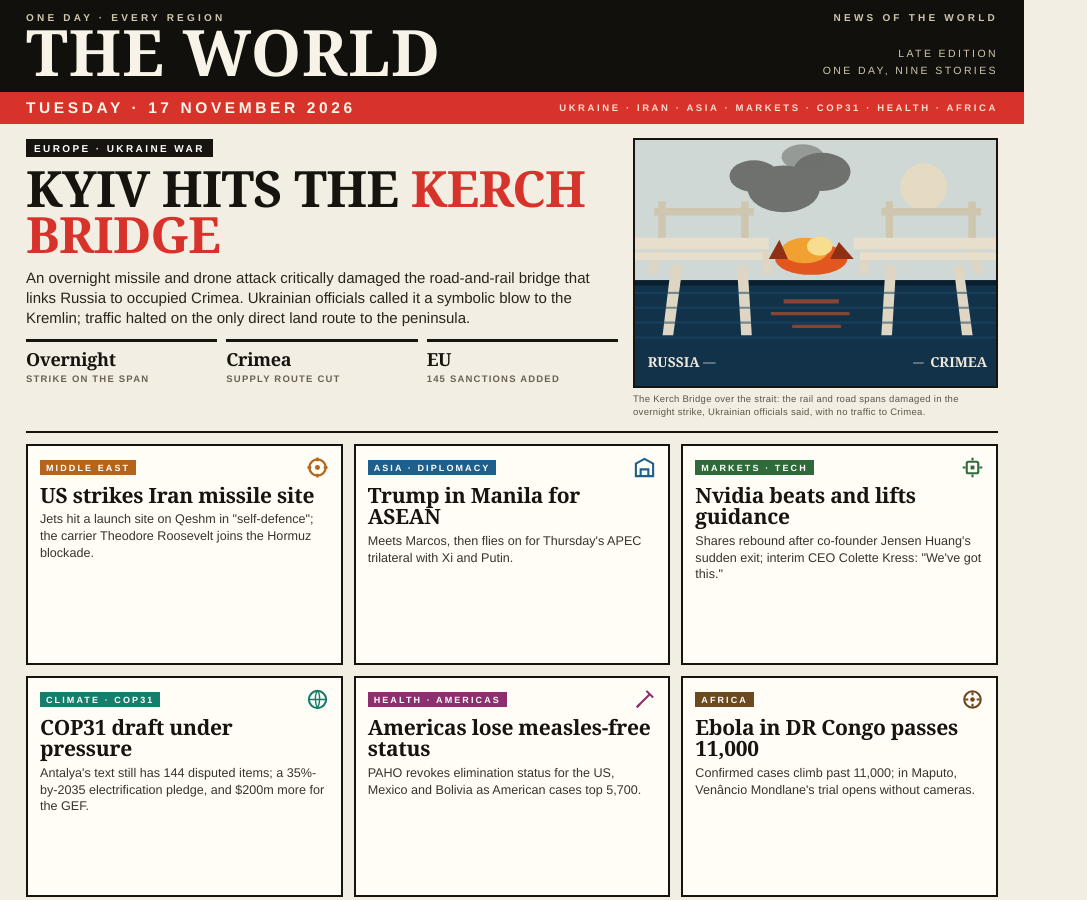
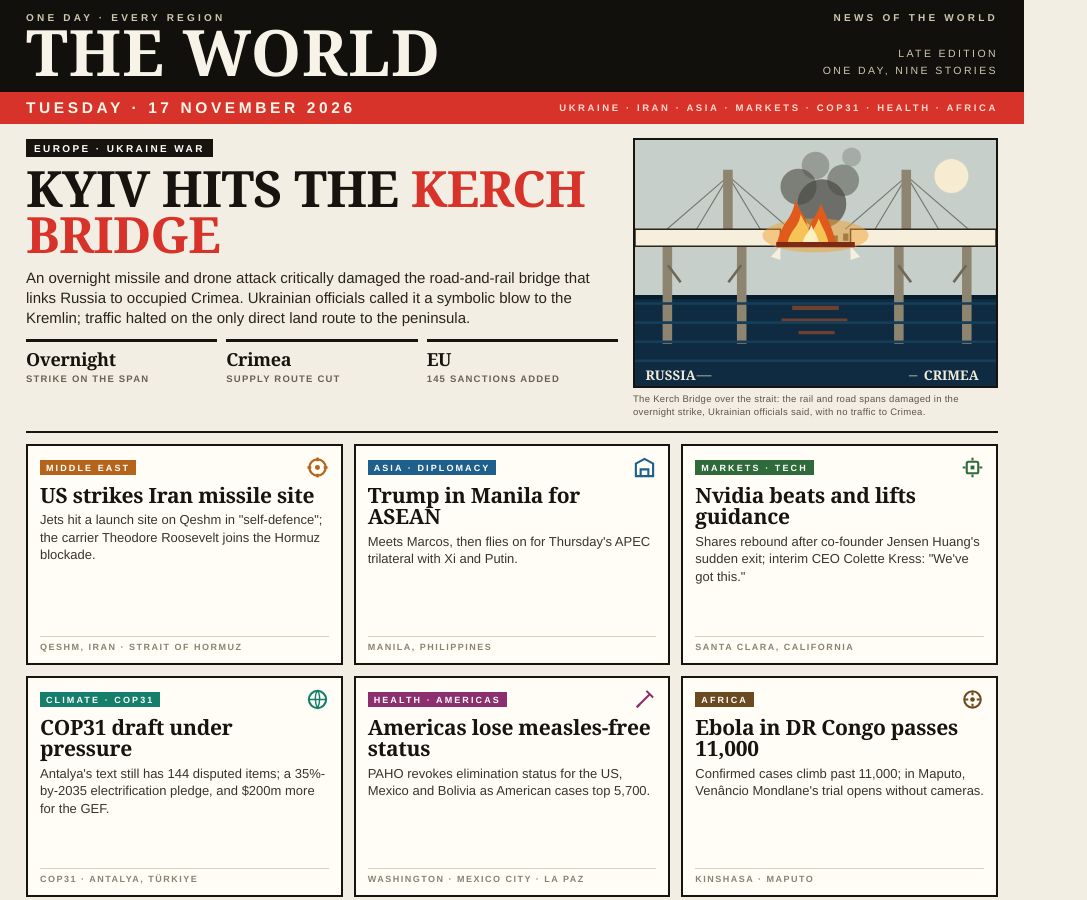
Before and after one commit to AuraFamerCode/news-image-2026-11-17, a website: page tools/front-page.html in a window 1280 px wide. Shown: the top 900 px of the page, without its empty margins (0-1087 px from the left). Drawn offline with Linux system fonts and the light colour scheme.

Commit message:
Render the final front page image

```diff
--- a/tools/front-page.html
+++ b/tools/front-page.html
@@ -51,7 +51,9 @@
   .card .r.mk { background: #2f6b3a } .card .r.cl { background: #167f6b }
   .card .r.he { background: #8c2f6e } .card .r.af { background: #6b4a1f }
   .card h3 { font-family: Georgia, serif; font-size: 21px; line-height: 1.03; letter-spacing: -.25px }
-  .card p { font-size: 12.6px; line-height: 1.32; margin-top: 5px; color: #3a332a }
+  .card p { font-size: 13px; line-height: 1.34; margin-top: 5px; color: #3a332a }
+  .card .src { margin-top: auto; border-top: 1px solid #d9d0bb; padding-top: 5px; font-size: 9px;
+               letter-spacing: 1.5px; text-transform: uppercase; color: #8b8271; font-weight: 700 }
   .ico { width: 23px; height: 23px; display: block }
 
   .numbers { display: flex; margin: 10px 26px 0; border-top: 2px solid #17130f;
@@ -100,55 +102,70 @@
   </div>
   <figure>
     <svg viewBox="0 0 340 232" role="img" aria-label="The Kerch bridge burning over the strait">
-      <rect width="340" height="232" fill="#efe9dc"/>
-      <!-- sky -->
-      <rect y="0" width="340" height="132" fill="#cfd8d4"/>
-      <circle cx="272" cy="44" r="22" fill="#e8dcc0" opacity=".85"/>
-      <!-- smoke -->
-      <g fill="#4a4a46" opacity=".72">
-        <ellipse cx="140" cy="46" rx="34" ry="22"/>
-        <ellipse cx="176" cy="30" rx="27" ry="18"/>
-        <ellipse cx="112" cy="34" rx="23" ry="15"/>
-        <ellipse cx="158" cy="16" rx="20" ry="12" opacity=".6"/>
+      <rect width="340" height="232" fill="#e8e2d2"/>
+      <rect y="0" width="340" height="146" fill="#c6cfc9"/>
+      <circle cx="298" cy="34" r="16" fill="#f6ecd2"/>
+
+      <!-- smoke plume -->
+      <g fill="#4b4a44">
+        <circle cx="176" cy="60" r="23" opacity=".72"/>
+        <circle cx="154" cy="44" r="17" opacity=".6"/>
+        <circle cx="196" cy="38" r="15" opacity=".5"/>
+        <circle cx="170" cy="24" r="13" opacity=".38"/>
+        <circle cx="204" cy="16" r="9" opacity=".26"/>
       </g>
+
       <!-- sea -->
-      <rect y="132" width="340" height="100" fill="#12324a"/>
-      <path d="M0 132h340v5H0z" fill="#0a1f2e"/>
-      <!-- bridge piers -->
-      <g fill="#ded6c2">
-        <path d="M34 118l-8 66h10l9-66zM96 118l4 66h10l-4-66zM236 118l-4 66h10l4-66zM300 118l8 66h10l-9-66z"/>
-        <path d="M18 104l-6 22h8l5-22zM118 104l3 22h8l-3-22zM214 104l-3 22h8l3-22zM314 104l6 22h8l-5-22z"/>
+      <rect y="146" width="340" height="86" fill="#0e2b41"/>
+      <path d="M0 146h340v4H0z" fill="#081d2c"/>
+
+      <!-- piers -->
+      <g fill="#8d8570">
+        <path d="M26 96h9v96h-9zM96 96h9v96h-9zM244 96h9v96h-9zM308 96h9v96h-9z"/>
       </g>
-      <!-- deck: intact left and right, missing span in the middle -->
-      <g fill="#e7dfcb">
-        <path d="M0 92h126v11H0zM0 106h120v7H0z"/>
-        <path d="M206 92h134v11H206zM212 106h128v7H212z"/>
+      <g stroke="#6f6857" stroke-width="2.5">
+        <path d="M31 118l12 16M100 118l-12 16M248 118l12 16M312 118l-12 16"/>
       </g>
-      <!-- arch towers -->
-      <g fill="#cfc6b0">
-        <path d="M22 58h7v34h-7zM100 58h7v34h-7zM236 58h7v34h-7zM314 58h7v34h-7z"/>
-        <path d="M18 64h94v7H18zM232 64h94v7H232z"/>
+
+      <!-- towers and cables -->
+      <g stroke="#3a352c" stroke-width="1.1" opacity=".55">
+        <path d="M88 34l-58 50M88 34l-30 50M88 34l30 50M88 34l58 50"/>
+        <path d="M256 34l-58 50M256 34l-30 50M256 34l30 50M256 34l58 50"/>
       </g>
-      <!-- fire in the gap -->
-      <g>
-        <ellipse cx="166" cy="112" rx="34" ry="15" fill="#e2571f"/>
-        <ellipse cx="160" cy="104" rx="22" ry="12" fill="#f0a132"/>
-        <ellipse cx="174" cy="100" rx="12" ry="9" fill="#f8dd8f"/>
-        <path d="M206 112l-14-16-8 16z" fill="#8f2f14"/>
-        <path d="M126 112l10-18 8 18z" fill="#8f2f14"/>
+      <g fill="#8d8570"><path d="M83 28h9v56h-9zM251 28h9v56h-9z"/></g>
+
+      <!-- deck, broken in the middle -->
+      <g fill="#f6efdc" stroke="#2a251d" stroke-width="1.4">
+        <path d="M0 84h137v16H0zM203 84h137v16H203z"/>
       </g>
-      <!-- water reflection -->
-      <g opacity=".55">
-        <path d="M140 150h52v4h-52zM128 162h74v3h-74zM148 174h46v3h-46z" fill="#e2571f"/>
-        <path d="M0 144h340M0 158h340M0 172h340M0 186h340" stroke="#1d4a68" stroke-width="2"/>
+      <g fill="#f6efdc">
+        <path d="M137 100l-9 10 9 3zM203 100l9 10-9 3z"/>
       </g>
-      <!-- labels -->
-      <g font-family="Georgia, serif" font-size="13" font-weight="bold" fill="#efe9dc">
-        <text x="12" y="214">RUSSIA</text>
-        <text x="278" y="214">CRIMEA</text>
+      <g fill="#2a251d">
+        <path d="M140 88h6v8h-6zM154 92h5v8h-5zM186 90h5v9h-5zM196 88h5v7h-5z" opacity=".7"/>
       </g>
-      <g stroke="#efe9dc" stroke-width="1.4" opacity=".45">
-        <path d="M64 210h12M262 210h10"/>
+
+      <!-- fire -->
+      <ellipse cx="170" cy="90" rx="50" ry="16" fill="#f2a234" opacity=".5"/>
+      <path d="M134 96c6-22 14-20 17-40 6 16 9 12 12 28 5-12 9-14 12-24 7 16 10 20 14 36z" fill="#e05a1c"/>
+      <path d="M144 96c4-14 10-13 12-26 5 11 7 9 9 20 4-8 6-10 8-16 4 10 7 13 9 22z" fill="#f6c454"/>
+      <path d="M158 96c2-8 6-8 8-16 3 8 5 7 7 16z" fill="#fdf0c2"/>
+      <path d="M133 96h74v5h-74z" fill="#7d2a12"/>
+
+      <!-- reflection -->
+      <g fill="#e05a1c" opacity=".45">
+        <path d="M148 156h44v4h-44zM138 168h62v3h-62zM154 180h34v3h-34z"/>
+      </g>
+      <g stroke="#173e59" stroke-width="2.5">
+        <path d="M0 154h340M0 172h340M0 190h340M0 208h340"/>
+      </g>
+
+      <g font-family="Georgia, serif" font-size="12.5" font-weight="bold" fill="#f2ecdc">
+        <text x="10" y="226">RUSSIA</text>
+        <text x="272" y="226">CRIMEA</text>
+      </g>
+      <g stroke="#f2ecdc" stroke-width="1.4" opacity=".45">
+        <path d="M58 222h14M258 222h8"/>
       </g>
     </svg>
     <figcaption>The Kerch Bridge over the strait: the rail and road spans damaged in the overnight strike,
@@ -167,6 +184,7 @@
     <h3>US strikes Iran missile site</h3>
     <p>Jets hit a launch site on Qeshm in "self-defence"; the carrier Theodore Roosevelt joins the Hormuz
       blockade.</p>
+    <div class="src">Qeshm, Iran &middot; Strait of Hormuz</div>
   </article>
 
   <article class="card">
@@ -176,6 +194,7 @@
     </div>
     <h3>Trump in Manila for ASEAN</h3>
     <p>Meets Marcos, then flies on for Thursday's APEC trilateral with Xi and Putin.</p>
+    <div class="src">Manila, Philippines</div>
   </article>
 
   <article class="card">
@@ -186,6 +205,7 @@
     <h3>Nvidia beats and lifts guidance</h3>
     <p>Shares rebound after co-founder Jensen Huang's sudden exit; interim CEO Colette Kress: "We've
       got this."</p>
+    <div class="src">Santa Clara, California</div>
   </article>
 
   <article class="card">
@@ -196,6 +216,7 @@
     <h3>COP31 draft under pressure</h3>
     <p>Antalya's text still has 144 disputed items; a 35%-by-2035 electrification pledge, and $200m more
       for the GEF.</p>
+    <div class="src">COP31 &middot; Antalya, T&uuml;rkiye</div>
   </article>
 
   <article class="card">
@@ -205,6 +226,7 @@
     </div>
     <h3>Americas lose measles-free status</h3>
     <p>PAHO revokes elimination status for the US, Mexico and Bolivia as American cases top 5,700.</p>
+    <div class="src">Washington &middot; Mexico City &middot; La Paz</div>
   </article>
 
   <article class="card">
@@ -214,6 +236,7 @@
     </div>
     <h3>Ebola in DR Congo passes 11,000</h3>
     <p>Confirmed cases climb past 11,000; in Maputo, Ven&acirc;ncio Mondlane's trial opens without cameras.</p>
+    <div class="src">Kinshasa &middot; Maputo</div>
   </article>
 </section>
 
```
Also changed, not shown: entry.png.
